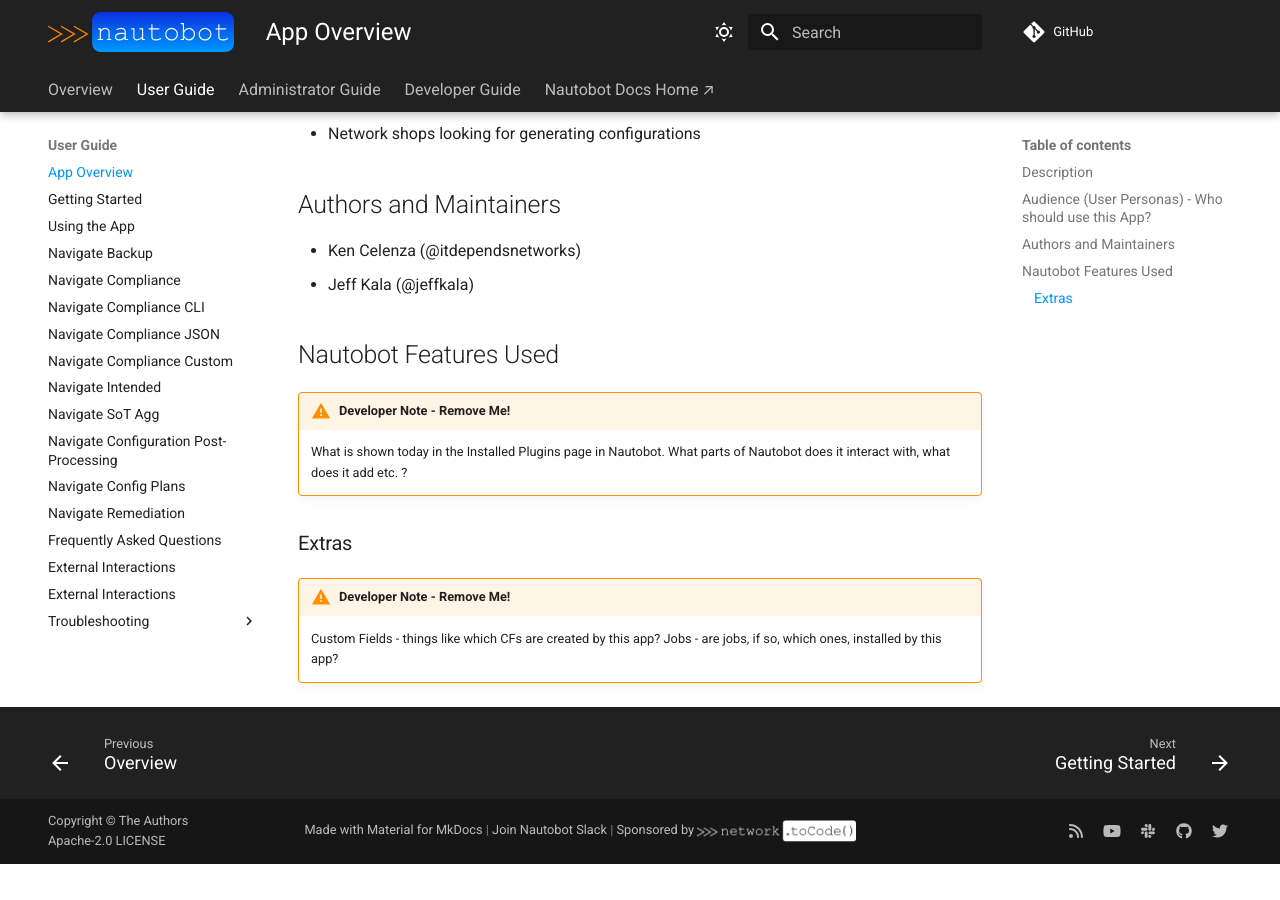
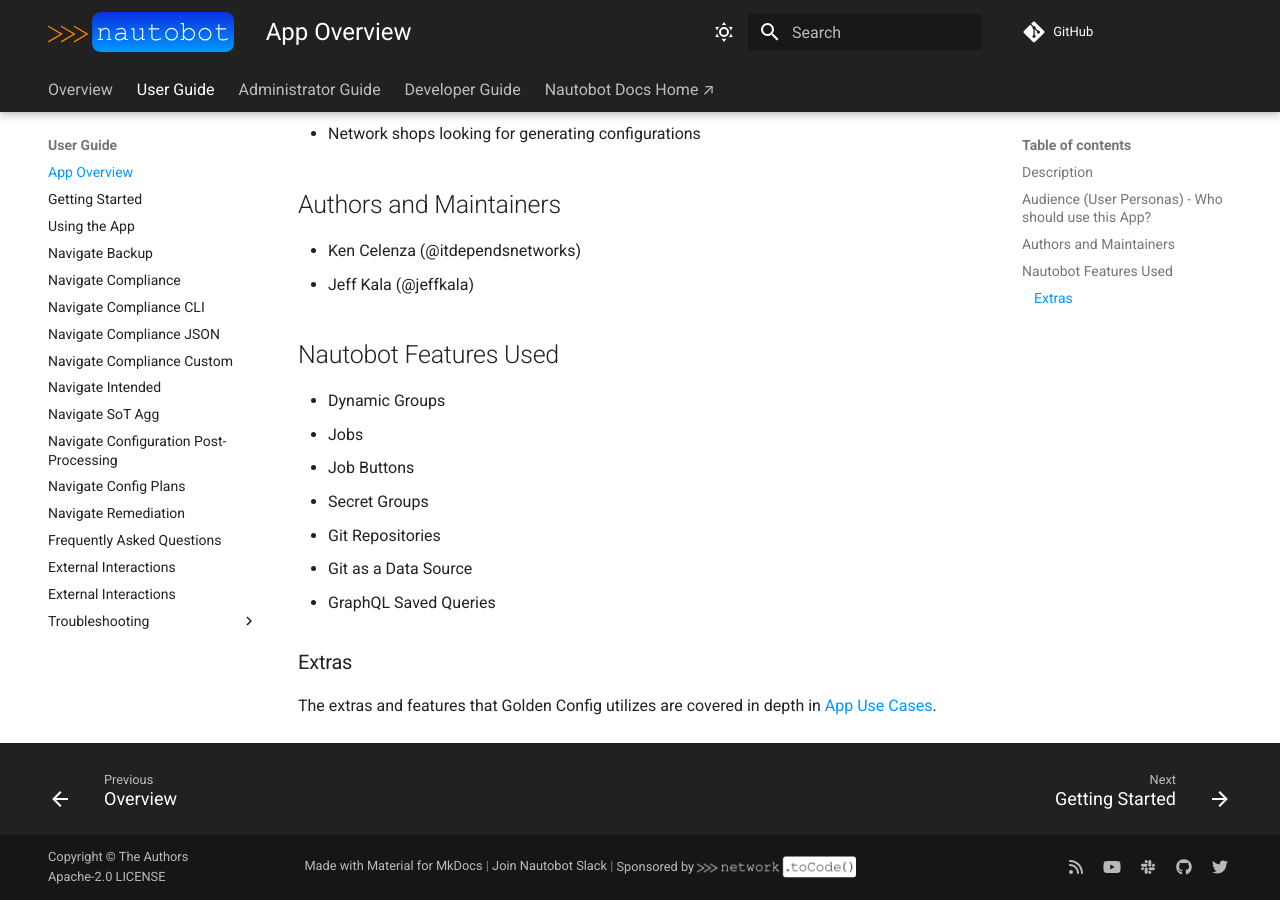
Before and after one commit to nautobot/nautobot-app-golden-config, an MkDocs documentation site: the page built from docs/user/app_overview.md, in a window 1280 px wide and 900 px high, scrolled down 1304 px. Built offline with MkDocs 1.6.1 and Material for MkDocs 9.7.7, drawn with Linux system fonts in a browser that asks for light colours; comment, search, counter and statistics services are not loaded; before the commit the page ends 2168 px from its top, so only the background shows below that.

Commit message:
add features used, extras, and fix compat matrix (#674)
* add features used, extras, and fix compat matrix

* fix compat matrix

```diff
--- a/docs/user/app_overview.md
+++ b/docs/user/app_overview.md
@@ -39,11 +39,14 @@
 
 ## Nautobot Features Used
 
-!!! warning "Developer Note - Remove Me!"
-    What is shown today in the Installed Plugins page in Nautobot. What parts of Nautobot does it interact with, what does it add etc. ?
+- Dynamic Groups
+- Jobs
+- Job Buttons
+- Secret Groups
+- Git Repositories
+- Git as a Data Source
+- GraphQL Saved Queries
 
 ### Extras
 
-!!! warning "Developer Note - Remove Me!"
-    Custom Fields - things like which CFs are created by this app?
-    Jobs - are jobs, if so, which ones, installed by this app?
+The extras and features that Golden Config utilizes are covered in depth in [App Use Cases](./app_use_cases.md).
```
Also changed, not shown: docs/admin/compatibility_matrix.md (+1 -1 lines), docs/user/app_feature_compliancecustom.md (+2 -4 lines).
